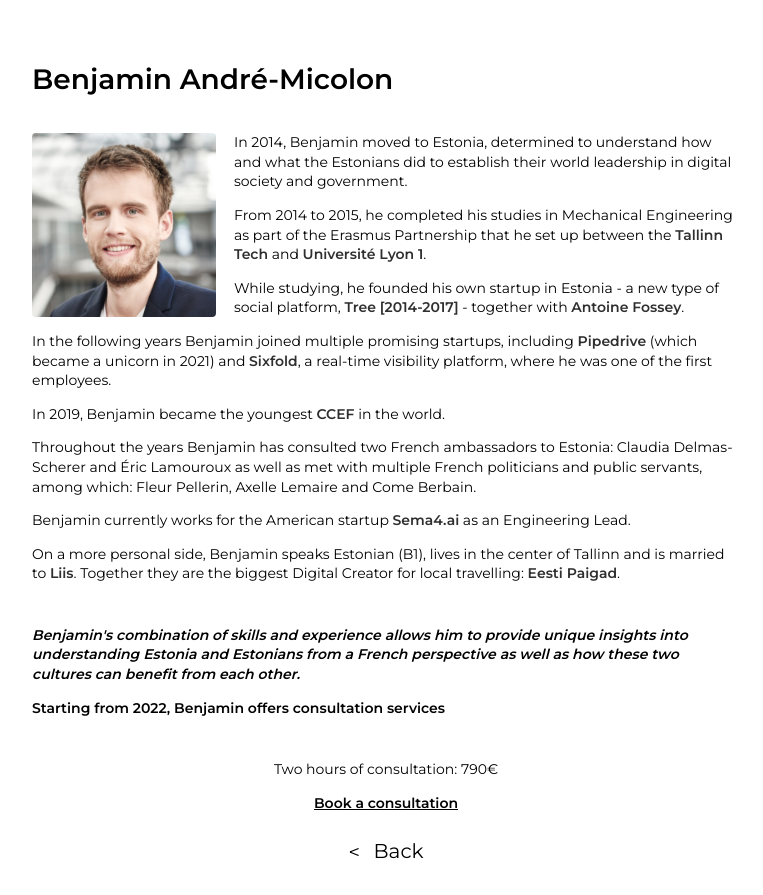
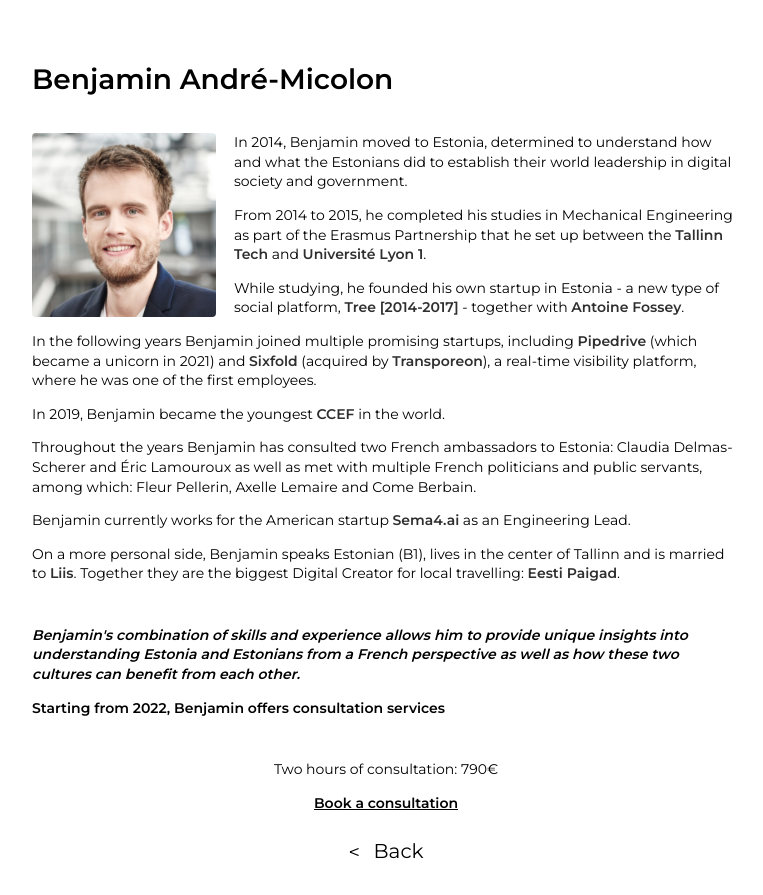
Before and after one commit to bendersej/bendersej.com, a Next.js app: page /consultancy in a window 1280 px wide. Shown: the whole page, without its empty margins (254-1017 px from the left). Built offline with nearby package versions, Linux system fonts and the light colour scheme.

Commit message:
chore: copy

```diff
--- a/pages/consultancy.tsx
+++ b/pages/consultancy.tsx
@@ -36,8 +36,9 @@ const About = () => (
 				<p>
 					In the following years Benjamin joined multiple promising startups, including{' '}
 					<a href="https://pipedrive.com">Pipedrive</a> (which became a unicorn in 2021) and{' '}
-					<a href="https://sixfold.com">Sixfold</a>, a real-time visibility platform, where he was one of the first
-					employees.
+					<a href="https://sixfold.com">Sixfold</a> (acquired by{' '}
+					<a href="https://www.transporeon.com/en">Transporeon</a>), a real-time visibility platform, where he was one
+					of the first employees.
 				</p>
 				<p>
 					In 2019, Benjamin became the youngest <a href="https://www.cnccef.org/en/home/">CCEF</a> in the world.
```
